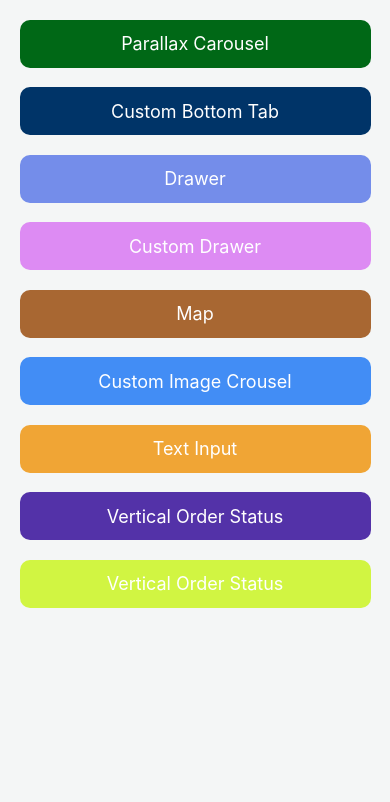
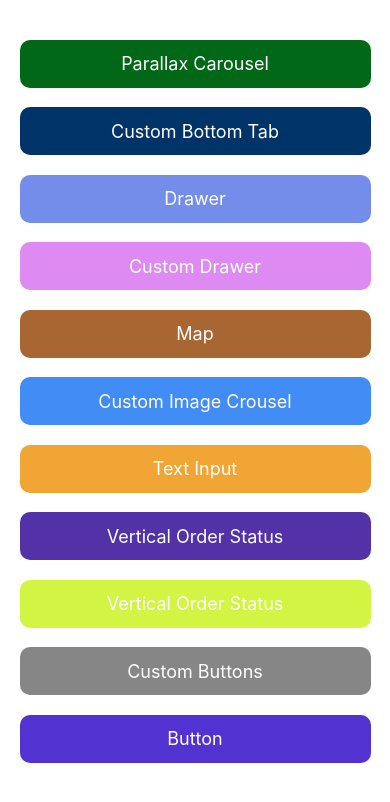
Before and after one commit to usmanjutt47/Practice, a React Native app: screen /Home in a window 390 px wide. Shown: the top 802 px of the page. Built offline with nearby package versions, Linux system fonts and the light colour scheme.

Commit message:
Update Home.jsx

```diff
--- a/screens/Home.jsx
+++ b/screens/Home.jsx
@@ -12,148 +12,108 @@ import { SafeAreaView } from "react-native-safe-area-context";
 export default function Home() {
   const navigation = useNavigation();
   return (
-    <SafeAreaView
-      style={{ flex: 1, backgroundColor: "#f4f6f6", alignItems: "center" }}
-    >
-      <TouchableOpacity
-        onPress={() => navigation.navigate("Parallax Carousel")}
-        style={{
-          height: 48,
-          width: "90%",
-          backgroundColor: "#006816",
-          borderRadius: 10,
-          justifyContent: "center",
-          marginTop: "5%",
+    <SafeAreaView style={{ flex: 1, backgroundColor: "#ffff" }}>
+      <ScrollView
+        showsHorizontalScrollIndicator={false}
+        showsVerticalScrollIndicator={false}
+        contentContainerStyle={{
+          alignItems: "center",
+          paddingVertical: 20,
         }}
       >
-        <Text style={{ color: "#fff", textAlign: "center", fontSize: 18 }}>
-          Parallax Carousel
-        </Text>
-      </TouchableOpacity>
+        <TouchableOpacity
+          onPress={() => navigation.navigate("Parallax Carousel")}
+          style={styles.button}
+        >
+          <Text style={styles.buttonText}>Parallax Carousel</Text>
+        </TouchableOpacity>
 
-      <TouchableOpacity
-        onPress={() => navigation.navigate("Tabs")}
-        style={{
-          height: 48,
-          width: "90%",
-          backgroundColor: "#003468",
-          borderRadius: 10,
-          justifyContent: "center",
-          marginTop: "5%",
-        }}
-      >
-        <Text style={{ color: "#fff", textAlign: "center", fontSize: 18 }}>
-          Custom Bottom Tab
-        </Text>
-      </TouchableOpacity>
+        <TouchableOpacity
+          onPress={() => navigation.navigate("Tabs")}
+          style={[styles.button, { backgroundColor: "#003468" }]}
+        >
+          <Text style={styles.buttonText}>Custom Bottom Tab</Text>
+        </TouchableOpacity>
 
-      <TouchableOpacity
-        onPress={() => navigation.navigate("CustomDrawer")}
-        style={{
-          height: 48,
-          width: "90%",
-          backgroundColor: "#748dea",
-          borderRadius: 10,
-          justifyContent: "center",
-          marginTop: "5%",
-        }}
-      >
-        <Text style={{ color: "#fff", textAlign: "center", fontSize: 18 }}>
-          Drawer
-        </Text>
-      </TouchableOpacity>
+        <TouchableOpacity
+          onPress={() => navigation.navigate("CustomDrawer")}
+          style={[styles.button, { backgroundColor: "#748dea" }]}
+        >
+          <Text style={styles.buttonText}>Drawer</Text>
+        </TouchableOpacity>
 
-      <TouchableOpacity
-        onPress={() => navigation.navigate("CustomAnimatedDrawer")}
-        style={{
-          height: 48,
-          width: "90%",
-          backgroundColor: "#dd8bf3",
-          borderRadius: 10,
-          justifyContent: "center",
-          marginTop: "5%",
-        }}
-      >
-        <Text style={{ color: "#fff", textAlign: "center", fontSize: 18 }}>
-          Custom Drawer
-        </Text>
-      </TouchableOpacity>
-      <TouchableOpacity
-        onPress={() => navigation.navigate("Map")}
-        style={{
-          height: 48,
-          width: "90%",
-          backgroundColor: "#a86732",
-          borderRadius: 10,
-          justifyContent: "center",
-          marginTop: "5%",
-        }}
-      >
-        <Text style={{ color: "#fff", textAlign: "center", fontSize: 18 }}>
-          Map
-        </Text>
-      </TouchableOpacity>
-      <TouchableOpacity
-        onPress={() => navigation.navigate("ImageHome")}
-        style={{
-          height: 48,
-          width: "90%",
-          backgroundColor: "#428df5",
-          borderRadius: 10,
-          justifyContent: "center",
-          marginTop: "5%",
-        }}
-      >
-        <Text style={{ color: "#fff", textAlign: "center", fontSize: 18 }}>
-          Custom Image Crousel
-        </Text>
-      </TouchableOpacity>
-      <TouchableOpacity
-        onPress={() => navigation.navigate("InputHome")}
-        style={{
-          height: 48,
-          width: "90%",
-          backgroundColor: "#f0a535",
-          borderRadius: 10,
-          justifyContent: "center",
-          marginTop: "5%",
-        }}
-      >
-        <Text style={{ color: "#fff", textAlign: "center", fontSize: 18 }}>
-          Text Input
-        </Text>
-      </TouchableOpacity>
+        <TouchableOpacity
+          onPress={() => navigation.navigate("CustomAnimatedDrawer")}
+          style={[styles.button, { backgroundColor: "#dd8bf3" }]}
+        >
+          <Text style={styles.buttonText}>Custom Drawer</Text>
+        </TouchableOpacity>
 
-      <TouchableOpacity
-        onPress={() => navigation.navigate("OrderStatusScreen")}
-        style={{
-          height: 48,
-          width: "90%",
-          backgroundColor: "#5332a8",
-          borderRadius: 10,
-          justifyContent: "center",
-          marginTop: "5%",
-        }}
-      >
-        <Text style={{ color: "#fff", textAlign: "center", fontSize: 18 }}>
-          Vertical Order Status
-        </Text>
-      </TouchableOpacity>
-      <TouchableOpacity
-        onPress={() => navigation.navigate("AnimatedDrawer")}
-        style={{
-          height: 48,
-          width: "90%",
-          backgroundColor: "#d1f542",
-          borderRadius: 10,
-          justifyContent: "center",
-          marginTop: "5%",
-        }}
-      >
-        <Text style={{ color: "#fff", textAlign: "center", fontSize: 18 }}>
-          Vertical Order Status
-        </Text>
-      </TouchableOpacity>
+        <TouchableOpacity
+          onPress={() => navigation.navigate("Map")}
+          style={[styles.button, { backgroundColor: "#a86732" }]}
+        >
+          <Text style={styles.buttonText}>Map</Text>
+        </TouchableOpacity>
+
+        <TouchableOpacity
+          onPress={() => navigation.navigate("ImageHome")}
+          style={[styles.button, { backgroundColor: "#428df5" }]}
+        >
+          <Text style={styles.buttonText}>Custom Image Crousel</Text>
+        </TouchableOpacity>
+
+        <TouchableOpacity
+          onPress={() => navigation.navigate("InputHome")}
+          style={[styles.button, { backgroundColor: "#f0a535" }]}
+        >
+          <Text style={styles.buttonText}>Text Input</Text>
+        </TouchableOpacity>
+
+        <TouchableOpacity
+          onPress={() => navigation.navigate("OrderStatusScreen")}
+          style={[styles.button, { backgroundColor: "#5332a8" }]}
+        >
+          <Text style={styles.buttonText}>Vertical Order Status</Text>
+        </TouchableOpacity>
+
+        <TouchableOpacity
+          onPress={() => navigation.navigate("AnimatedDrawer")}
+          style={[styles.button, { backgroundColor: "#d1f542" }]}
+        >
+          <Text style={styles.buttonText}>Vertical Order Status</Text>
+        </TouchableOpacity>
+
+        <TouchableOpacity
+          onPress={() => navigation.navigate("CustomButtons")}
+          style={[styles.button, { backgroundColor: "#868686" }]}
+        >
+          <Text style={styles.buttonText}>Custom Buttons</Text>
+        </TouchableOpacity>
+
+        <TouchableOpacity
+          onPress={() => navigation.navigate("ButtonApp")}
+          style={[styles.button, { backgroundColor: "#5332d2" }]}
+        >
+          <Text style={styles.buttonText}>Button</Text>
+        </TouchableOpacity>
+      </ScrollView>
     </SafeAreaView>
   );
 }
+
+const styles = StyleSheet.create({
+  button: {
+    height: 48,
+    width: "90%",
+    backgroundColor: "#006816",
+    borderRadius: 10,
+    justifyContent: "center",
+    marginTop: "5%",
+  },
+  buttonText: {
+    color: "#fff",
+    textAlign: "center",
+    fontSize: 18,
+  },
+});
```
